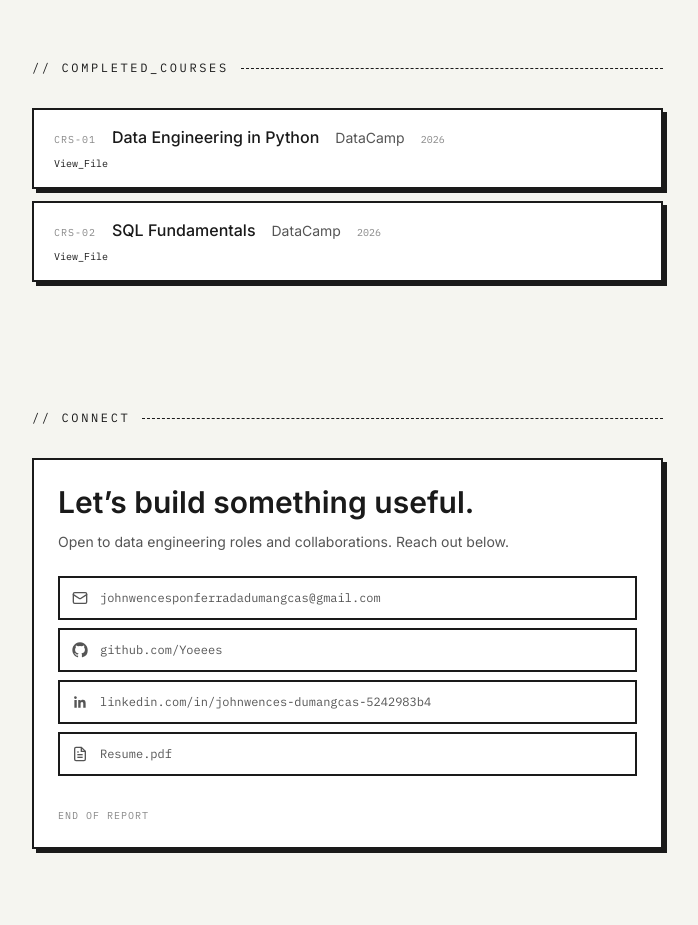
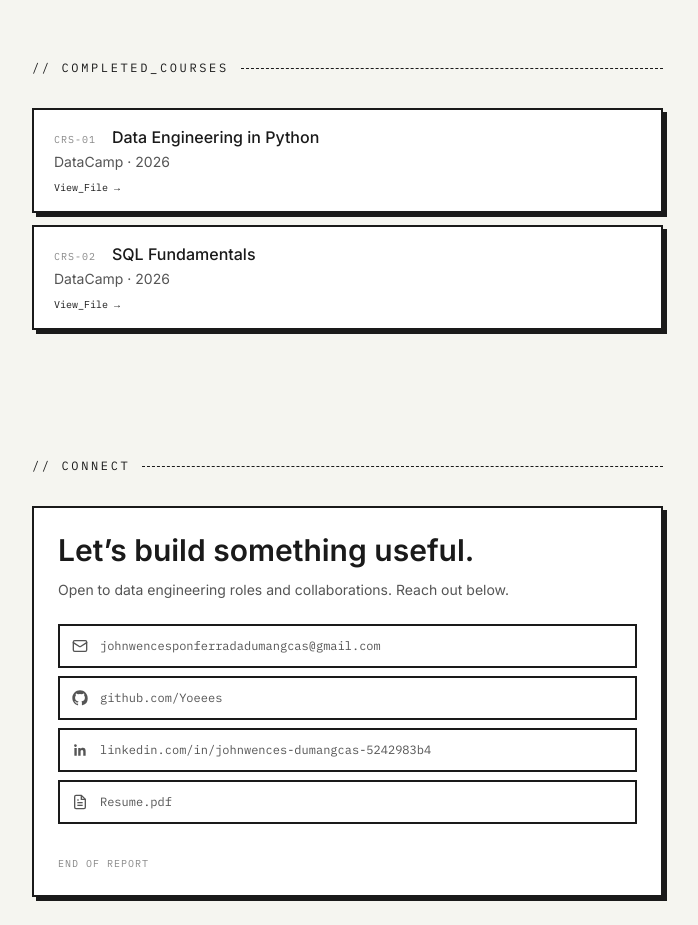
Before and after one commit to Yoeees/my-portfolio, a React (Vite) app: page / in a window 1280 px wide. Shown: the part 3420-4345 px from the top of the page, without its empty margins (553-1251 px from the left). Built offline with nearby package versions, Linux system fonts and the light colour scheme.

Commit message:
fix: move course issuer/date to subtitle line for consistency

```diff
--- a/src/components/sections/Courses.tsx
+++ b/src/components/sections/Courses.tsx
@@ -24,18 +24,17 @@ function CourseCard({
         <h3 className="text-ink font-medium leading-snug">
           {course.title}
         </h3>
-        <p className="text-sm text-muted">{course.issuer}</p>
-        <span className="font-mono text-[10px] text-soft">
-          {course.date || "—"}
-        </span>
       </div>
+      <p className="mt-1 text-sm text-muted">
+        {course.issuer}{course.date && <span> · {course.date}</span>}
+      </p>
       <div className="mt-2 flex gap-3 font-mono text-[10px] text-accent">
         {/* {course.url && (
           <span className="flex items-center gap-1">
             Open_Link <ExternalLink size={10} />
           </span>
         )} */}
-        {course.image && <span>View_File</span>}
+        {course.image && <span>View_File →</span>}
       </div>
     </button>
   );
```
